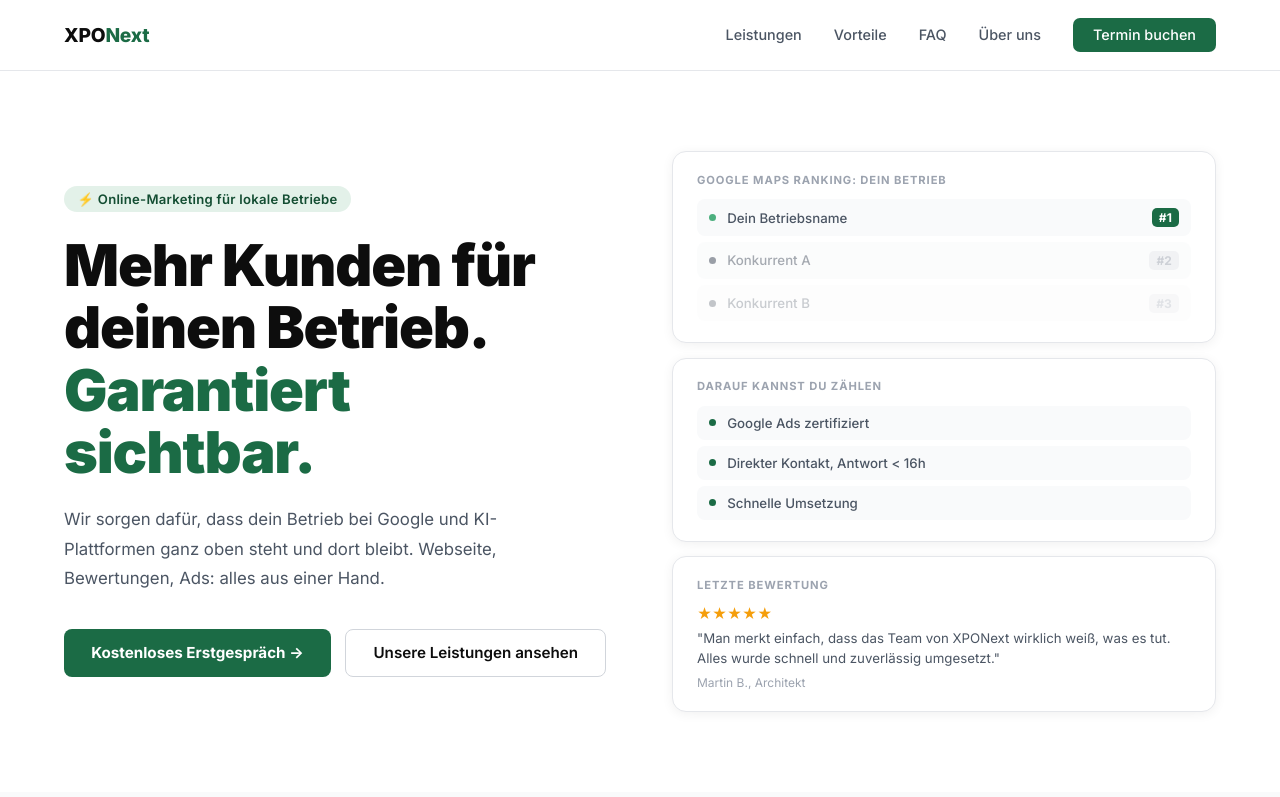
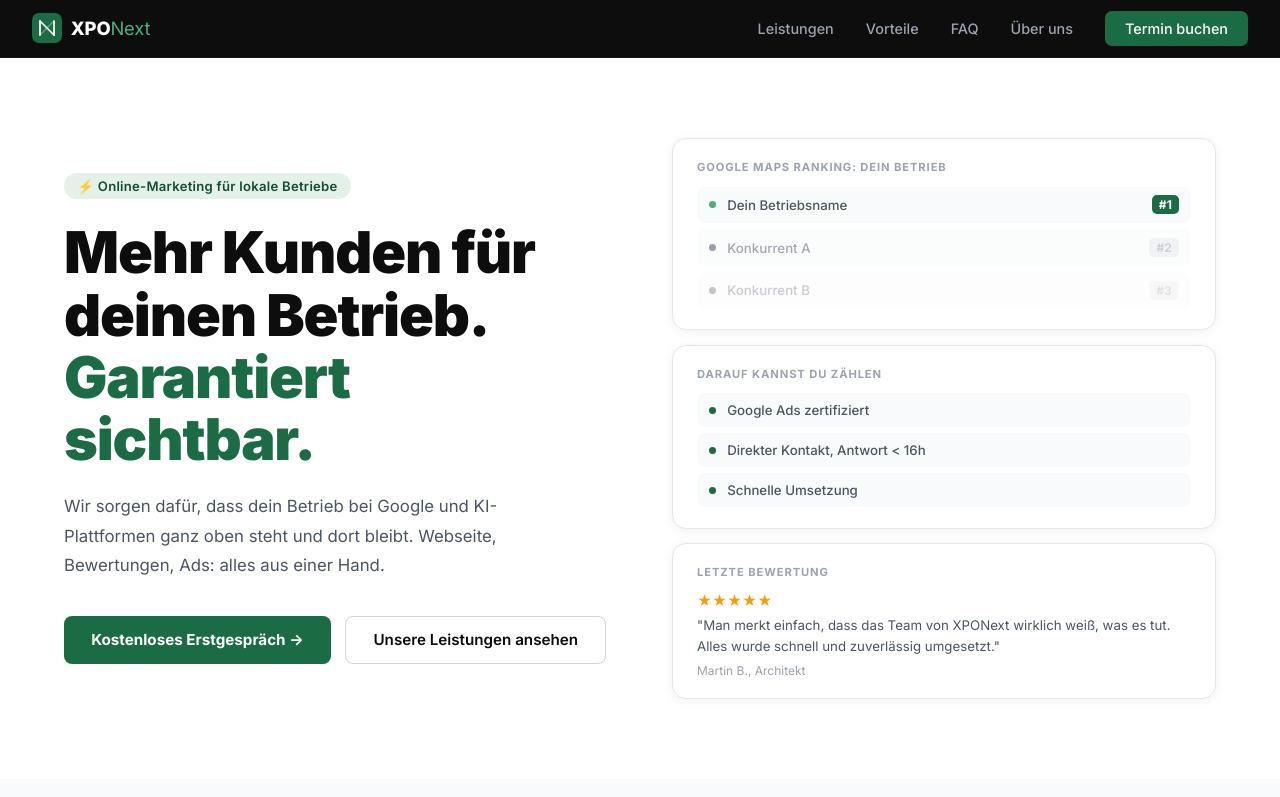
Before and after one commit to XPONext/Website, a plain HTML site: page index.html in a window 1280 px wide. Shown: the top 797 px of the page. Drawn offline with Linux system fonts and the light colour scheme.

Commit message:
Logo in Navigation & Favicon eingebaut, Nav dunkel
- N-Monogramm (stilisiertes N im grünen Quadrat) als SVG-Logo in allen drei Seiten
- Navigation auf schwarzem Hintergrund (#0D0D0D)
- Favicon aktualisiert
- XPONext im Wordmark korrekt zusammengeschrieben

Co-Authored-By: Claude Sonnet 4.6 <noreply@anthropic.com>

```diff
--- a/index.html
+++ b/index.html
@@ -24,18 +24,19 @@
       display: flex;
       align-items: center;
       justify-content: space-between;
-      padding: 1.1rem 5%;
-      background: #fff;
+      padding: 0.7rem 2.5%;
+      background: #0D0D0D;
       position: sticky;
       top: 0;
       z-index: 100;
-      border-bottom: 1px solid #E5E7EB;
+      border-bottom: 1px solid #1A1A1A;
     }
-    .nav-logo { font-size: 1.2rem; font-weight: 800; color: #0D0D0D; letter-spacing: -0.01em; }
-    .nav-logo span { color: #1B6B45; }
+    .nav-logo { display: inline-flex; align-items: center; gap: 0.55rem; font-size: 1.15rem; font-weight: 800; color: #fff; letter-spacing: -0.01em; }
+    .nav-logo .nav-wm { color: #fff; font-weight: 800; }
+    .nav-logo .nav-wm em { color: #4CAF7E; font-weight: 400; font-style: normal; }
     .nav-links { display: flex; gap: 2rem; align-items: center; }
-    .nav-links a { color: #4B5563; font-size: 0.9rem; font-weight: 500; }
-    .nav-links a:hover { color: #0D0D0D; opacity: 1; }
+    .nav-links a { color: #9CA3AF; font-size: 0.9rem; font-weight: 500; }
+    .nav-links a:hover { color: #fff; opacity: 1; }
     .nav-cta {
       background: #1B6B45;
       color: #fff !important;
@@ -714,7 +715,7 @@
 
   <!-- ── NAVIGATION ──────────────────────────────────────── -->
   <nav>
-    <div class="nav-logo">XPO<span>Next</span></div>
+    <div class="nav-logo"><svg width="30" height="30" viewBox="0 0 120 120" fill="none" xmlns="http://www.w3.org/2000/svg"><rect width="120" height="120" rx="28" fill="#1B6B45"/><line x1="32" y1="88" x2="32" y2="32" stroke="#fff" stroke-width="7" stroke-linecap="round"/><line x1="88" y1="32" x2="88" y2="88" stroke="#fff" stroke-width="7" stroke-linecap="round"/><line x1="32" y1="32" x2="88" y2="88" stroke="#fff" stroke-width="7" stroke-linecap="round"/><line x1="32" y1="88" x2="88" y2="32" stroke="#fff" stroke-width="7" stroke-linecap="round" opacity="0.3"/></svg><span class="nav-wm">XPO<em>Next</em></span></div>
     <div class="nav-links">
       <a href="#leistungen">Leistungen</a>
       <a href="#vorteile">Vorteile</a>
```
Also changed, not shown: datenschutz.html (+4 -3 lines), impressum.html (+4 -3 lines), favicon.svg.
